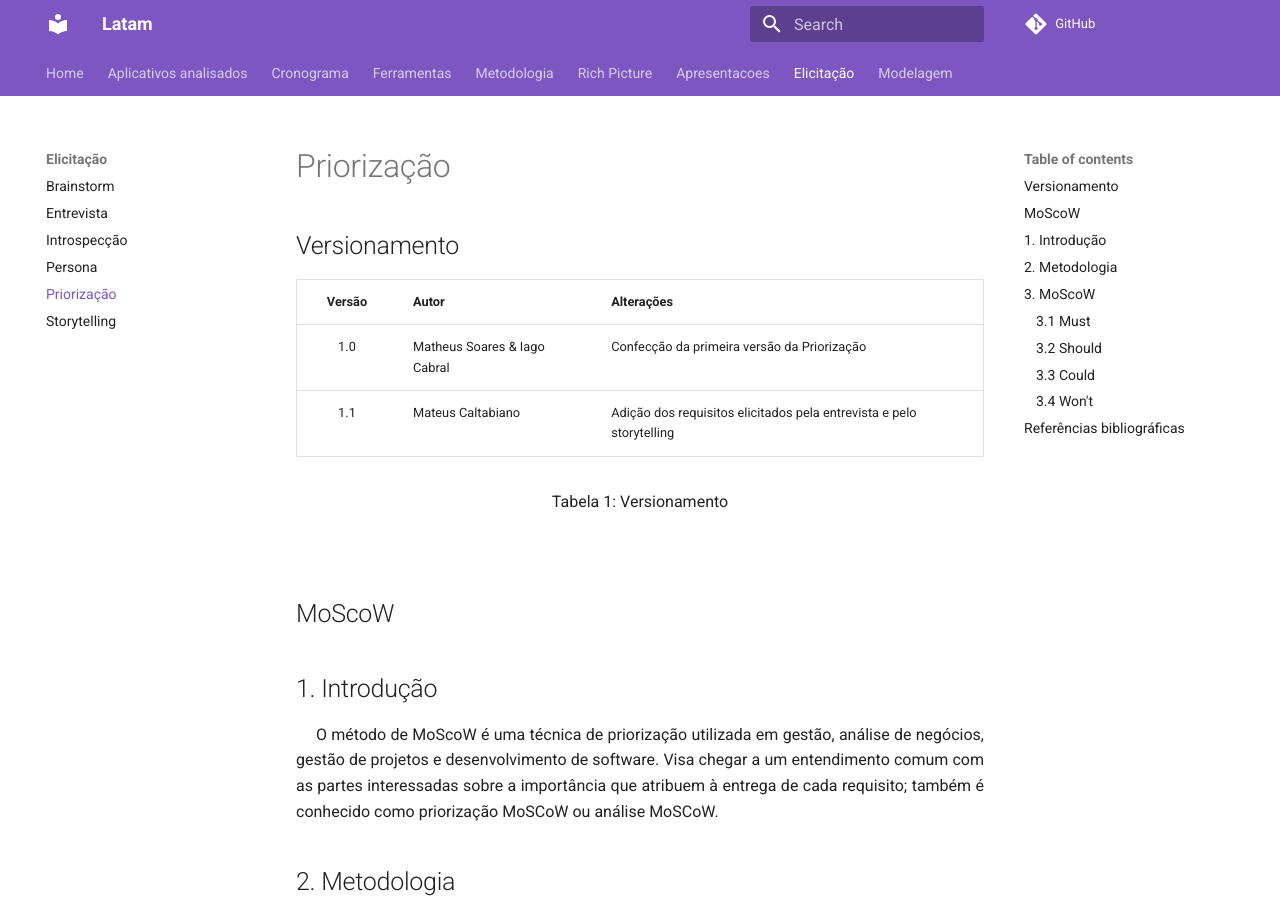
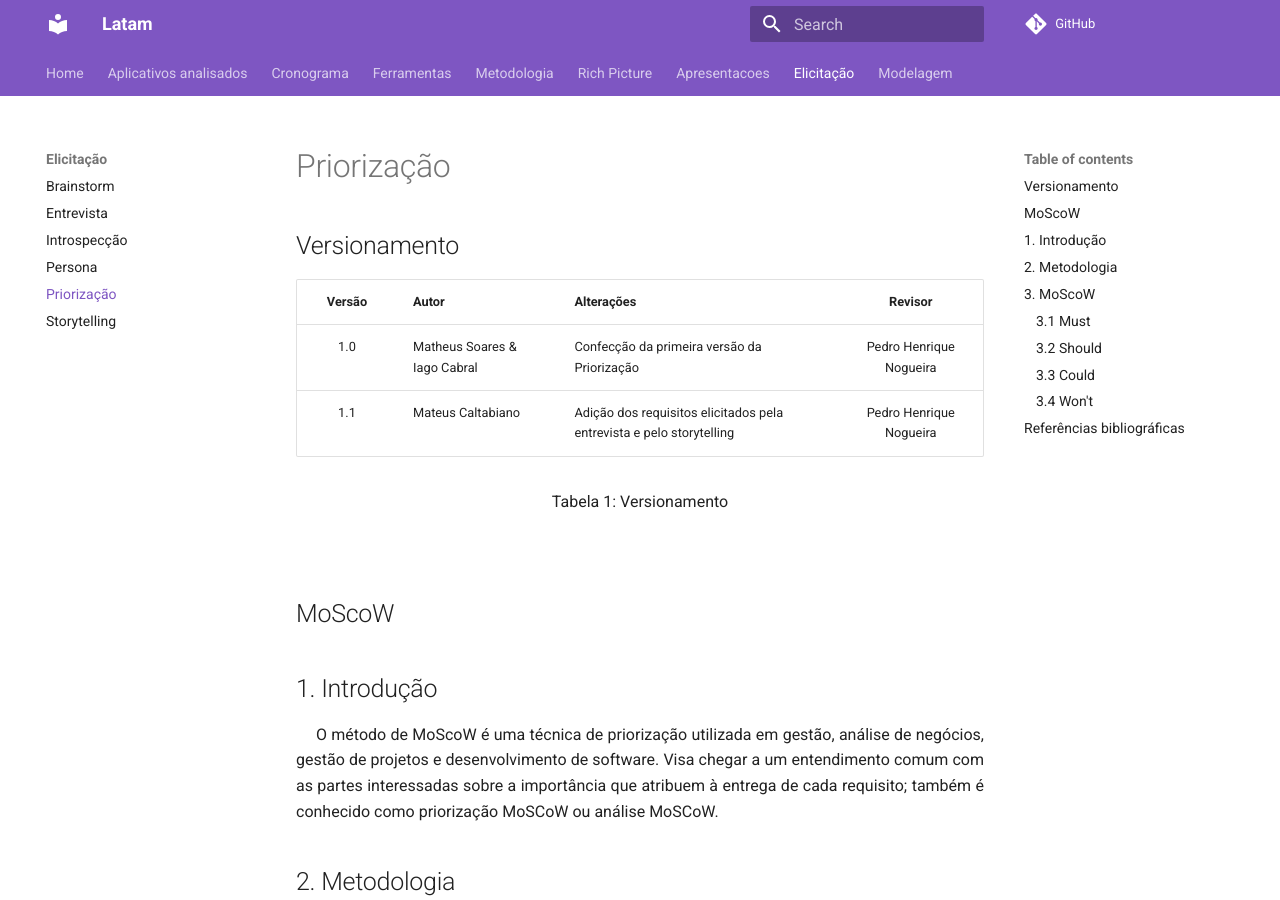
Before and after one commit to Requisitos-de-Software/2022.1-TikTok, an MkDocs documentation site: the page built from docs/elicitação/priorizacao.md, in a window 1280 px wide and 900 px high. Built offline with MkDocs 1.6.1 and Material for MkDocs 9.7.7, drawn with Linux system fonts in a browser that asks for light colours; comment, search, counter and statistics services are not loaded.

Commit message:
#37 - Atualização de Revisor

```diff
--- a/docs/elicitação/priorizacao.md
+++ b/docs/elicitação/priorizacao.md
@@ -2,10 +2,10 @@
 
 ## Versionamento
 
-| Versão | Autor                         | Alterações                                                           |
-|:------:| ----------------------------- | -------------------------------------------------------------------- |
-|  1.0   | Matheus Soares  & Iago Cabral | Confecção da primeira versão da Priorização                          |
-|  1.1   | Mateus Caltabiano             | Adição dos requisitos elicitados pela entrevista e pelo storytelling |
+| Versão | Autor                         | Alterações                                                           | Revisor |
+|:------:| ----------------------------- | -------------------------------------------------------------------- | :-:|
+|  1.0   | Matheus Soares  & Iago Cabral | Confecção da primeira versão da Priorização                          | Pedro Henrique Nogueira |
+|  1.1   | Mateus Caltabiano             | Adição dos requisitos elicitados pela entrevista e pelo storytelling | Pedro Henrique Nogueira |
 <div style="text-align: center">
 <p>Tabela 1: Versionamento</p>
 </div>
```
